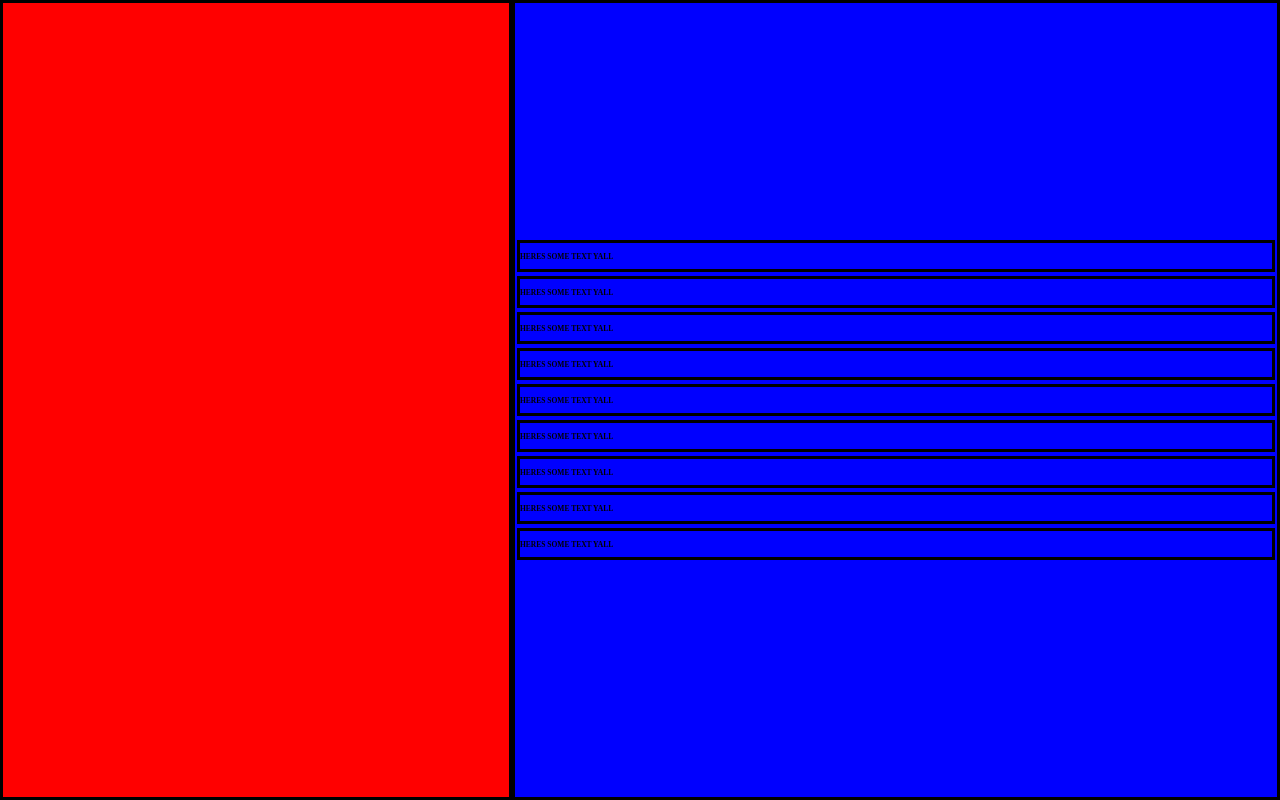
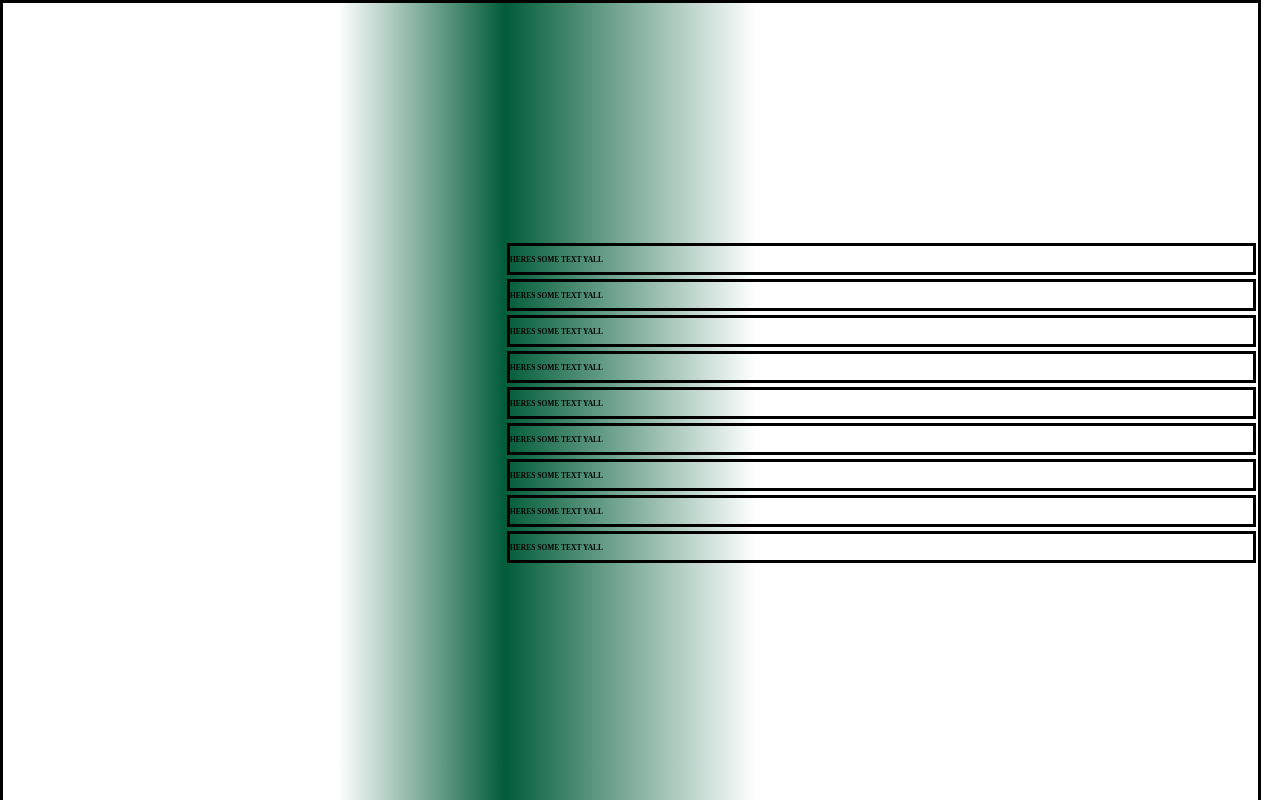
Before and after one commit to Lawhornmatt/Ch2_MyPortfolio, a plain HTML site: page index.html in a window 1280 px wide. Shown: the top 800 px of the page. Drawn offline with Linux system fonts and the light colour scheme.

Commit message:
added sections

```diff
--- a/assets/css/style.css
+++ b/assets/css/style.css
@@ -4,6 +4,9 @@
     --h1-fnt-sz: 3.2rem;
     --h2-fnt-sz: 2.6rem;
     --stndrd-fnt-sz: 1.8rem;
+
+    --bckgrn-left: linear-gradient(to left, rgb(1, 92, 57), white, white, white);
+    --bckgrn-right: linear-gradient(to right, rgb(1, 92, 57), white, white, white);
 }
 
 /*  =========================
@@ -17,25 +20,34 @@ html {
 body {
     margin: 0px;
     display: flex;
-    flex-direction: row;
+    flex-direction: column;
 }
 
 /* body div{
 
 } */
 
+section {
+    width: 98.5vw;
+    height: 100vh;
+    display: flex;
+    flex-direction: row;
+    border: solid;
+}
+
 #Div1 {
-    background: red;
-    border: solid;
-    width: 40vw;
+    background: var(--bckgrn-left);
+    /* border: solid; */
+    width: 40%;
     min-height: 100vh;
+
 
 
 }
 #Div2 {
-    background: blue;
-    border: solid;
-    width: 60vw;
+    background: var(--bckgrn-right);
+    /* border: solid; */
+    width: 60%;
 
     display: flex;
     flex-direction: column;
--- a/index.html
+++ b/index.html
@@ -7,6 +7,7 @@
     <meta name="viewport" content="width=device-width, initial-scale=1.0">
     <link rel="stylesheet" href="./assets/css/style.css">
     <link rel="stylesheet" href="./assets/css/reset.css">
+    <link rel="stylesheet" href="./assets/css/images.css">
 
 </head>
 
@@ -15,21 +16,7 @@
         ==========================  -->
 
 <body>
-
-    <!-- <header style="background-color: green">
-        <h1>TITLE</h1>
-    </header>
-
-    <main style="background-color: grey">
     <section>
-            <p>yada</p>
-        </section>
-    </main>
-
-    <footer style="background-color: blue">
-        <span>adios</span>
-    </footer> -->
-
         <div id="Div1">
         </div>
 
@@ -61,5 +48,12 @@
             <div class="wowz">
                 <h2>HERES SOME TEXT YALL</h2>
             </div>
+
         </div>
+
+    </section>
+
+    <section>
+
+    </section>
 </body>
```
Also changed, not shown: assets/images/BrandAwar.png (added), assets/images/CostMgmt.png (added), assets/images/IMG_0572.JPG (added), assets/images/IMG_2640_cropped.jpg (added), assets/images/LeadGen.png (added), assets/images/MainHeadshot.jpg (added), 4 other files. Lines whose indentation alone changed are shown as unchanged.
